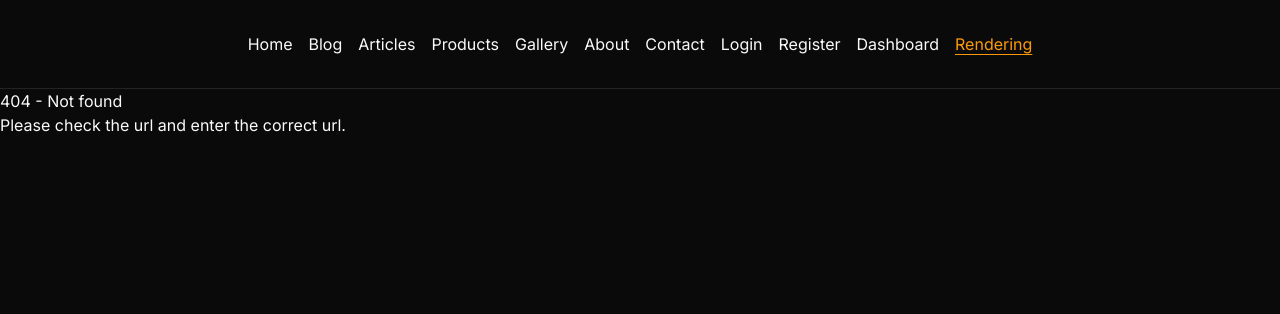
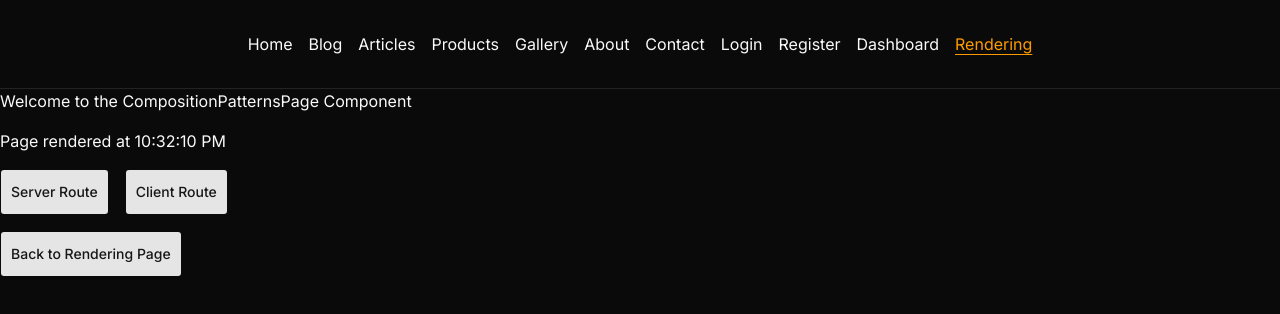
Before and after one commit to zahid-official/practice-0.2, a Next.js app in the folder code-evulation/: page /rendering/composition-patterns in a window 1280 px wide. Before the commit this address had no page. Shown: the top 314 px of the page. Built offline with nearby package versions, Linux system fonts and the light colour scheme.

Commit message:
create server action function that can runs only on the server

```diff
--- /dev/null
+++ b/code-evulation/src/app/rendering/composition-patterns/client-route/page.tsx
@@ -0,0 +1,27 @@
+"use client";
+
+import { Button } from "@/components/ui/button";
+import Link from "next/link";
+
+// ClientRoutePage Component
+const ClientRoutePage = () => {
+  /* Note:
+    Here we cannot access serverUtils because of 'use client' directive, if we want to use serverUtils in client component, we have two options:
+      1. Call the server action inside useEffect or any other client event handler
+      2. Pass the result from server component to client component as a prop
+  */
+
+  return (
+    <div className="space-y-4">
+      <h1>Welcome to the ClientRoutePage Component</h1>
+
+      <p>Client Result : {/*{serverUtils()} */} </p>
+
+      <Link href="/rendering/composition-patterns">
+        <Button>Back to Composition Patterns Page</Button>
+      </Link>
+    </div>
+  );
+};
+
+export default ClientRoutePage;
--- /dev/null
+++ b/code-evulation/src/app/rendering/composition-patterns/page.tsx
@@ -0,0 +1,30 @@
+"use client";
+
+import Link from "next/link";
+import { Button } from "@/components/ui/button";
+
+// CompositionPatternsPage Component
+const CompositionPatternsPage = () => {
+  return (
+    <div className="space-y-4">
+      <h1>Welcome to the CompositionPatternsPage Component</h1>
+      <p>Page rendered at {new Date().toLocaleTimeString()}</p>
+
+      <div className="space-x-4">
+        <Link href={"/rendering/composition-patterns/server-route"}>
+          <Button>Server Route</Button>
+        </Link>
+
+        <Link href={"/rendering/composition-patterns/client-route"}>
+          <Button>Client Route</Button>
+        </Link>
+      </div>
+
+      <Link href={"/rendering"}>
+        <Button>Back to Rendering Page</Button>
+      </Link>
+    </div>
+  );
+};
+
+export default CompositionPatternsPage;
--- /dev/null
+++ b/code-evulation/src/app/rendering/composition-patterns/server-route/page.tsx
@@ -0,0 +1,20 @@
+import { Button } from "@/components/ui/button";
+import serverUtils from "@/utils/serverUtils";
+import Link from "next/link";
+
+// ServerRoutePage Component
+const ServerRoutePage = () => {
+  return (
+    <div className="space-y-4">
+      <h1>Welcome to the ServerRoutePage Component</h1>
+
+      <p>Server Result : {serverUtils()}</p>
+
+      <Link href="/rendering/composition-patterns">
+        <Button>Back to Composition Patterns Page</Button>
+      </Link>
+    </div>
+  );
+};
+
+export default ServerRoutePage;
--- a/code-evulation/src/app/rendering/page.tsx
+++ b/code-evulation/src/app/rendering/page.tsx
@@ -16,6 +16,10 @@ const RenderingPage = () => {
       <Link href={"/rendering/streaming"}>
         <Button>Streaming</Button>
       </Link>
+
+      <Link href={"/rendering/composition-patterns"}>
+        <Button>Composition Patterns</Button>
+      </Link>
     </div>
   );
 };
--- /dev/null
+++ b/code-evulation/src/utils/serverUtils.ts
@@ -0,0 +1,12 @@
+"use server";
+
+// serverUtils Function
+const serverUtils = async () => {
+  console.log(
+    "This log is from serverUtils Function, it can only visible in server terminal",
+  );
+
+  return "Result from serverUtils";
+};
+
+export default serverUtils;
```
